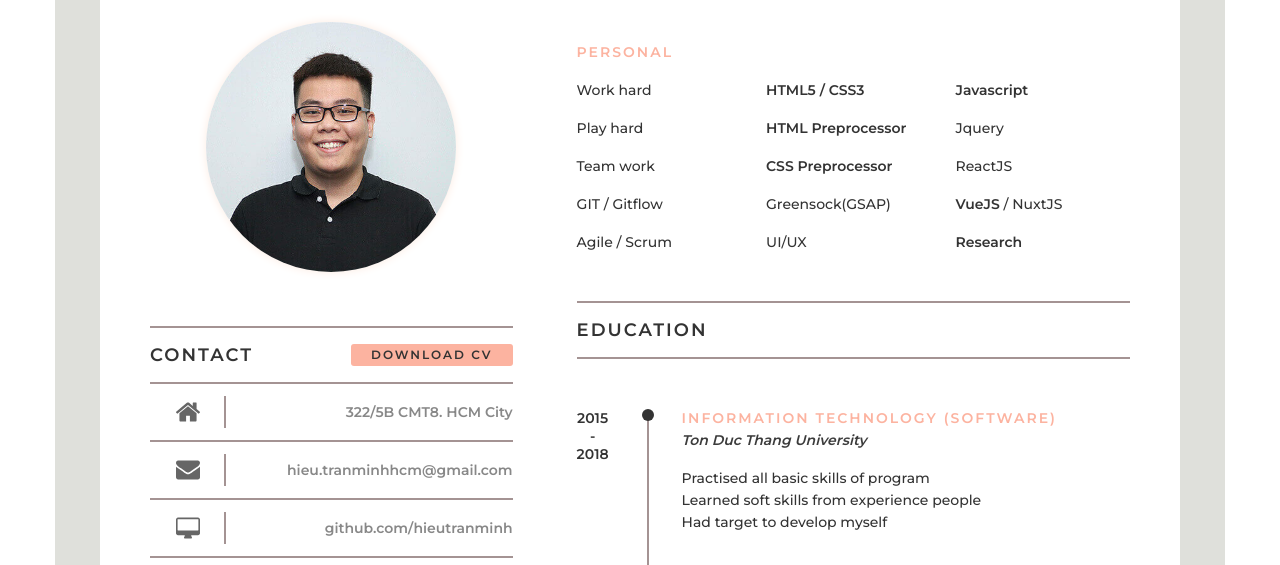
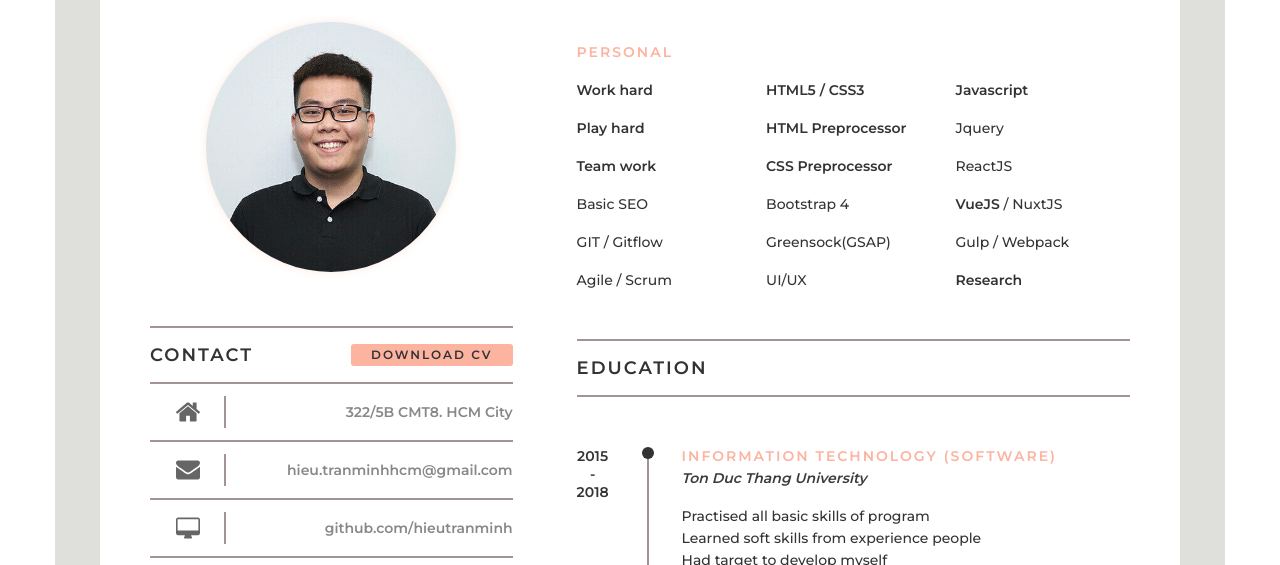
Before and after one commit to hieutranminh/hieutranminh.github.io, a plain HTML site: page index.html in a window 1280 px wide. Shown: the part 160-725 px from the top of the page. Drawn offline with Linux system fonts and the light colour scheme.

Commit message:
feat(update) : update skill and change file pdf

```diff
--- a/index.html
+++ b/index.html
@@ -173,9 +173,10 @@
 
                     <div class="soft__skill__col">
                         <ul>
-                            <li>Work hard</li>
-                            <li>Play hard</li>
-                            <li>Team work</li>
+                            <li><b>Work hard</b></li>
+                            <li><b>Play hard</b></li>
+                            <li><b>Team work</b></li>
+                            <li>Basic SEO</li>
                             <li>GIT / Gitflow</li>
                             <li>Agile / Scrum</li>
                         </ul>
@@ -183,6 +184,7 @@
                             <li><b>HTML5 / CSS3</b></li>
                             <li><b>HTML Preprocessor</b></li>
                             <li><b>CSS Preprocessor</b></li>
+                            <li>Bootstrap 4</li>
                             <li>Greensock(GSAP)</li>
                             <li>UI/UX</li>
                         </ul>
@@ -191,6 +193,7 @@
                             <li>Jquery</li>
                             <li>ReactJS</li>
                             <li><b>VueJS</b> / NuxtJS</li>
+                            <li>Gulp / Webpack</li>
                             <li><b>Research</b></li>
                         </ul>
                     </div>
```
Also changed, not shown: 1 other file.
